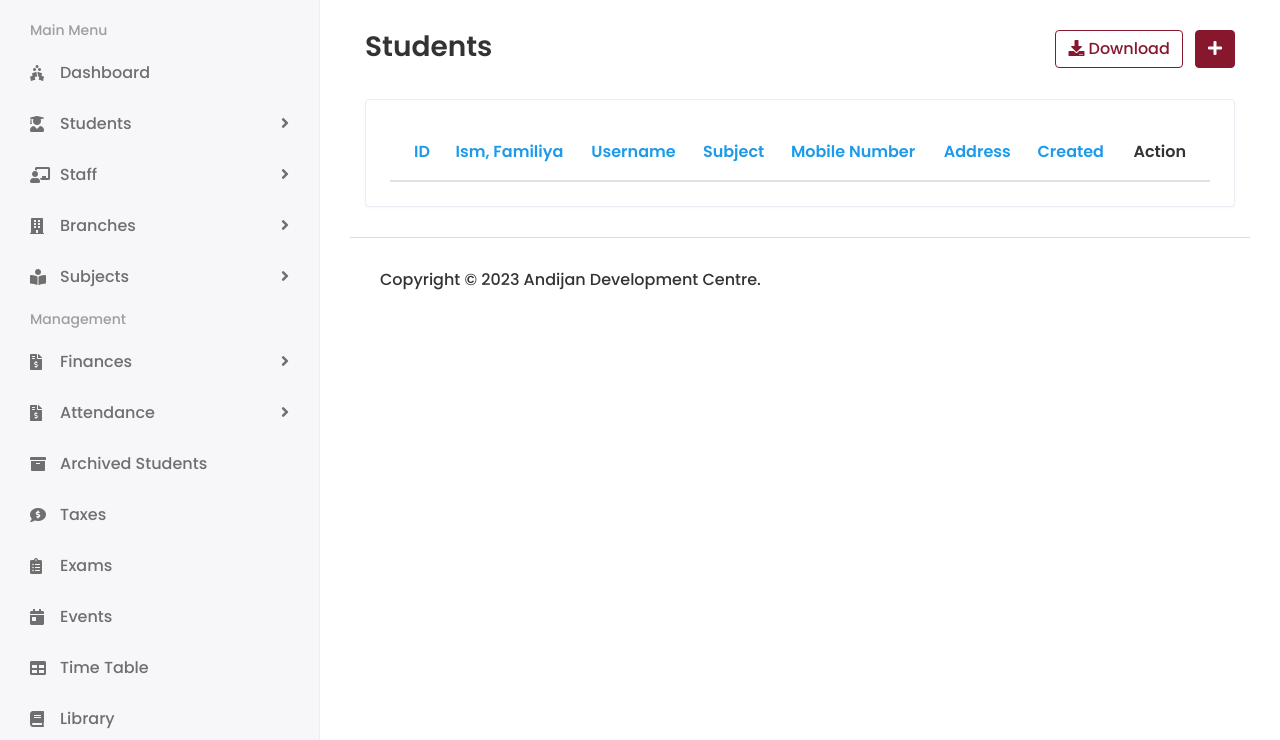
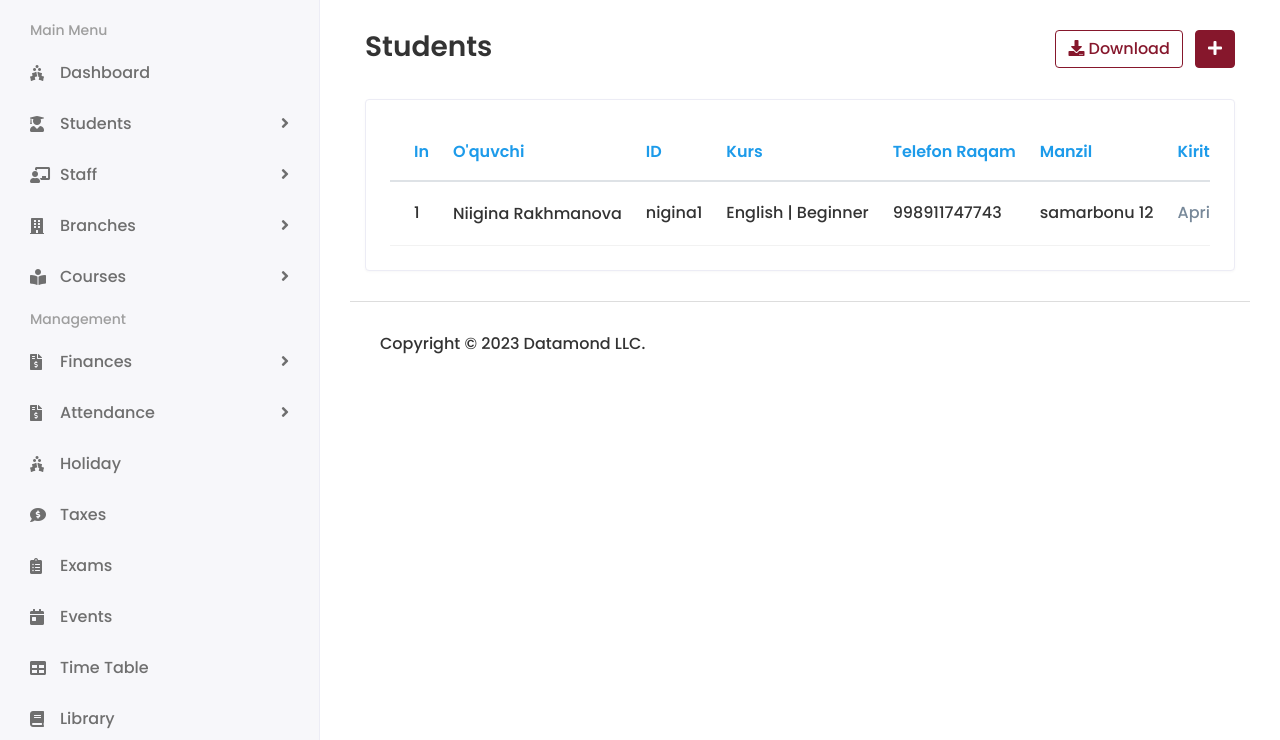
Before and after one commit to diyorbek-mamadaliev/ADC-School_Management_Porject, a Django app: page /Hod/Student/View in a window 1280 px wide. Shown: the part 60-800 px from the top of the page. Run offline with Django 4.2, Linux system fonts and the light colour scheme; a user stored in the database is signed in; data comes from the database, SQL or seed files in the repository; both versions use the stored data as it was before the commit; lists and menus that the app fills with data are empty; some libraries are stand-ins or nearby versions.

Commit message:
some changes in views and updates on model

```diff
--- a/ADC_school_project/urls.py
+++ b/ADC_school_project/urls.py
@@ -3,7 +3,6 @@
 from django.conf import settings
 from django.conf.urls.static import static
 from .import views, Hod_Views, Staff_Views, Student_Views
-from .Hod_Views import unarchive_user, archive_student
 
 urlpatterns = [
     path('admin/', admin.site.urls),
@@ -24,9 +23,6 @@
     path('Hod/Student/View', Hod_Views.VIEW_STUDENT, name="view_student"),
     path('Hod/Student/Edit<str:id>', Hod_Views.EDIT_STUDENT, name="edit_student"),
     path('Hod/Student/Update', Hod_Views.UPDATE_STUDENT, name="update_student"),
-    path('Hod/Student/Archive/<str:admin>', Hod_Views.archive_student, name="archive_student"),
-path('Hod/Student/Archived', Hod_Views.archive_student, name='archived_student'),
-    path('Hod/Student/<int:pk>/', unarchive_user, name='unarchive_user'),
 
 
 ] + static(settings.MEDIA_URL, document_root=settings.MEDIA_ROOT)
--- a/ADC_school_project/views.py
+++ b/ADC_school_project/views.py
@@ -44,7 +44,7 @@
 def PROFILE(request):
     user = customUser.objects.get(id=request.user.id)
     context = {
-        "user": user,
+        "user":user,
     }
     return render(request, 'profile.html', context)
 
--- a/app/admin.py
+++ b/app/admin.py
@@ -10,7 +10,6 @@
 admin.site.register(customUser, UserModel)
 admin.site.register(Course)
 admin.site.register(Student)
-admin.site.register(ArchivedUser)
 
 class ArchivedUserAdmin(admin.ModelAdmin):
     list_display = ('username', 'email', 'date_archived') # fields to display in the list
--- a/app/models.py
+++ b/app/models.py
@@ -12,18 +12,8 @@
         (2, 'STAFF'),
         (3, 'STUDENT'),
     )
-    is_archived = models.BooleanField(default=False)
     user_type = models.CharField(choices=USER, max_length=50, default=1)
     profile_pic = models.ImageField(upload_to='media/profile_pic',blank=True, null=True)
-
-
-class ArchivedUser(models.Model):
-    user = models.OneToOneField(customUser, on_delete=models.CASCADE)
-    date_archived = models.DateTimeField(auto_now_add=True)
-    is_archived = models.BooleanField(default=False)
-
-    def __str__(self):
-        return self.user.username
 
 # Courses Model
 class Course(models.Model):
--- a/templates/Hod/view_student.html
+++ b/templates/Hod/view_student.html
@@ -23,14 +23,14 @@
                               <table class="table table-hover table-center mb-0 datatable">
                                  <thead>
                                     <tr>
-                                       <th style="color: #1d9bea">ID</th>
-                                       <th style="color: #1d9bea">Ism, Familiya</th>
-                                        <th style="color: #1d9bea">Username</th>
-                                       <th style="color: #1d9bea">Subject</th>
-                                       <th style="color: #1d9bea">Mobile Number</th>
-                                       <th style="color: #1d9bea">Address</th>
-                                        <th style="color: #1d9bea">Created</th>
-                                       <th class="text-right">Action</th>
+                                       <th style="color: #1d9bea">In</th>
+                                       <th style="color: #1d9bea">O'quvchi</th>
+                                        <th style="color: #1d9bea">ID</th>
+                                       <th style="color: #1d9bea">Kurs</th>
+                                       <th style="color: #1d9bea">Telefon Raqam</th>
+                                       <th style="color: #1d9bea">Manzil</th>
+                                        <th style="color: #1d9bea">Kiritilgan</th>
+                                       <th class="text-right"></th>
                                     </tr>
                                  </thead>
                                   {% for i in student %}
@@ -39,30 +39,22 @@
                                        <td>{{ i.id }}</td>
                                        <td>
                                           <h2 class="table-avatar">
-                                             <a href="student-details.html">{{ i.first_name }}&nbsp;{{ i.last_name }}</a>
+                                             <a href="student-details.html">{{ i.admin.first_name }}&nbsp;{{ i.admin.last_name }}</a>
                                           </h2>
                                        </td>
-                                        <td>{{ i.username }}</td>
-                                       <td>{{ i.student.course_id }}</td>
-                                       <td>{{ i.student.mobile }}</td>
-                                       <td>{{ i.student.address }}</td>
-                                        <td style="color: lightslategray">{{ i.student.created_at.date }}</td>
+                                        <td>{{ i.admin.username }}</td>
+                                       <td>{{ i.course_id }}</td>
+                                       <td>{{ i.mobile }}</td>
+                                       <td>{{ i.address }}</td>
+                                        <td style="color: lightslategray">{{ i.created_at.date }}</td>
                                        <td class="text-right">
                                           <div class="actions">
                                              <a href="{% url 'edit_student' i.id %}" class="btn btn-sm bg-success-light mr-2">
                                              <i class="fas fa-pen"></i>
                                              </a>
-
-        <form method="POST" action="{% url 'archive_student' admin=i.id %}" style="display: inline-block;">
-            {% csrf_token %}
-            <button type="submit" class="btn btn-sm bg-warning-light">
-                <i class="fas fa-archive"></i>
-            </button>
-        </form>
-{#                                             <a href="{% url 'delete_student' admin=i.id %}" methods="POST" class="btn btn-sm bg-danger-light">#}
+{#                                             <a href="{% url 'delete_student' admin=i.id %}" methods="post" class="btn btn-sm bg-danger-light">#}
 {#                                             <i class="fas fa-trash"></i>#}
 {#                                             </a>#}
-
                                           </div>
                                        </td>
                                     </tr>
--- a/templates/includes/footer.html
+++ b/templates/includes/footer.html
@@ -1,5 +1,5 @@
 {% load static %}
 
 <footer>
-    <p>Copyright © 2023 Andijan Development Centre.</p>
+    <p>Copyright © 2023 Datamond LLC.</p>
 </footer>
--- a/templates/includes/sidebar.html
+++ b/templates/includes/sidebar.html
@@ -36,7 +36,7 @@
                         </ul>
                      </li>
                      <li class="submenu">
-                        <a href="#"><i class="fas fa-book-reader"></i> <span> Subjects</span> <span class="menu-arrow"></span></a>
+                        <a href="#"><i class="fas fa-book-reader"></i> <span> Courses</span> <span class="menu-arrow"></span></a>
                         <ul>
                            <li><a href="subjects.html">Subject List</a></li>
                            <li><a href="add-subject.html">Subject Add</a></li>
@@ -71,7 +71,7 @@
                         </ul>
                      </li>
                      <li>
-                        <a href="{% url 'archived_student' %}"><i class="fas fa-archive"></i> <span>Archived Students</span></a>
+                        <a href="holiday.html"><i class="fas fa-holly-berry"></i> <span>Holiday</span></a>
                      </li>
                      <li>
                         <a href="fees.html"><i class="fas fa-comment-dollar"></i> <span>Taxes</span></a>
```
Also changed, not shown: ADC_school_project/Hod_Views.py (+79 -44 lines), templates/Hod/add_course.html (added, +10 -0 lines), templates/Hod/add_student.html (+6 -6 lines), app/migrations/0001_initial.py, db.sqlite3, templates/Hod/unarchive_student.html (renamed from templates/Hod/archived_users.html).
